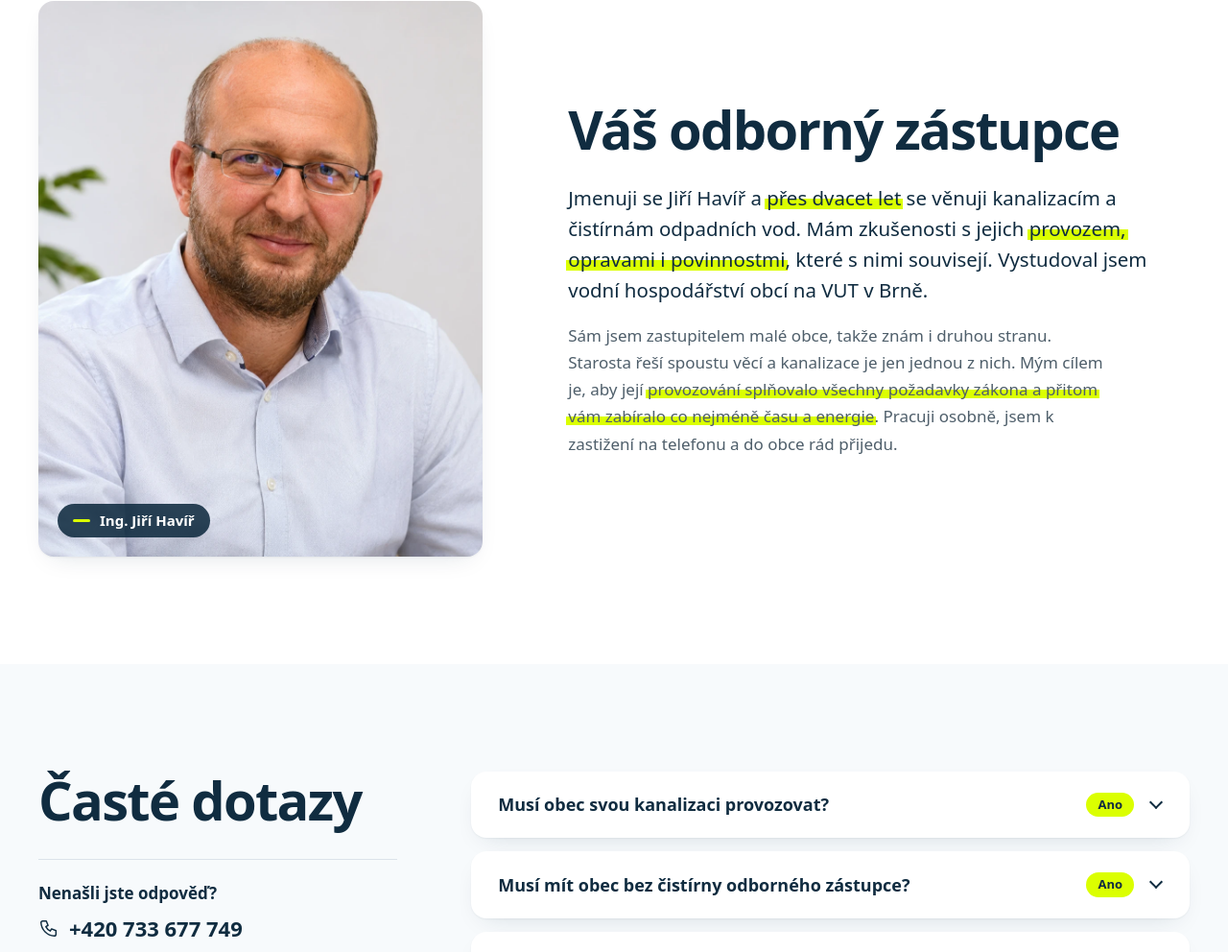
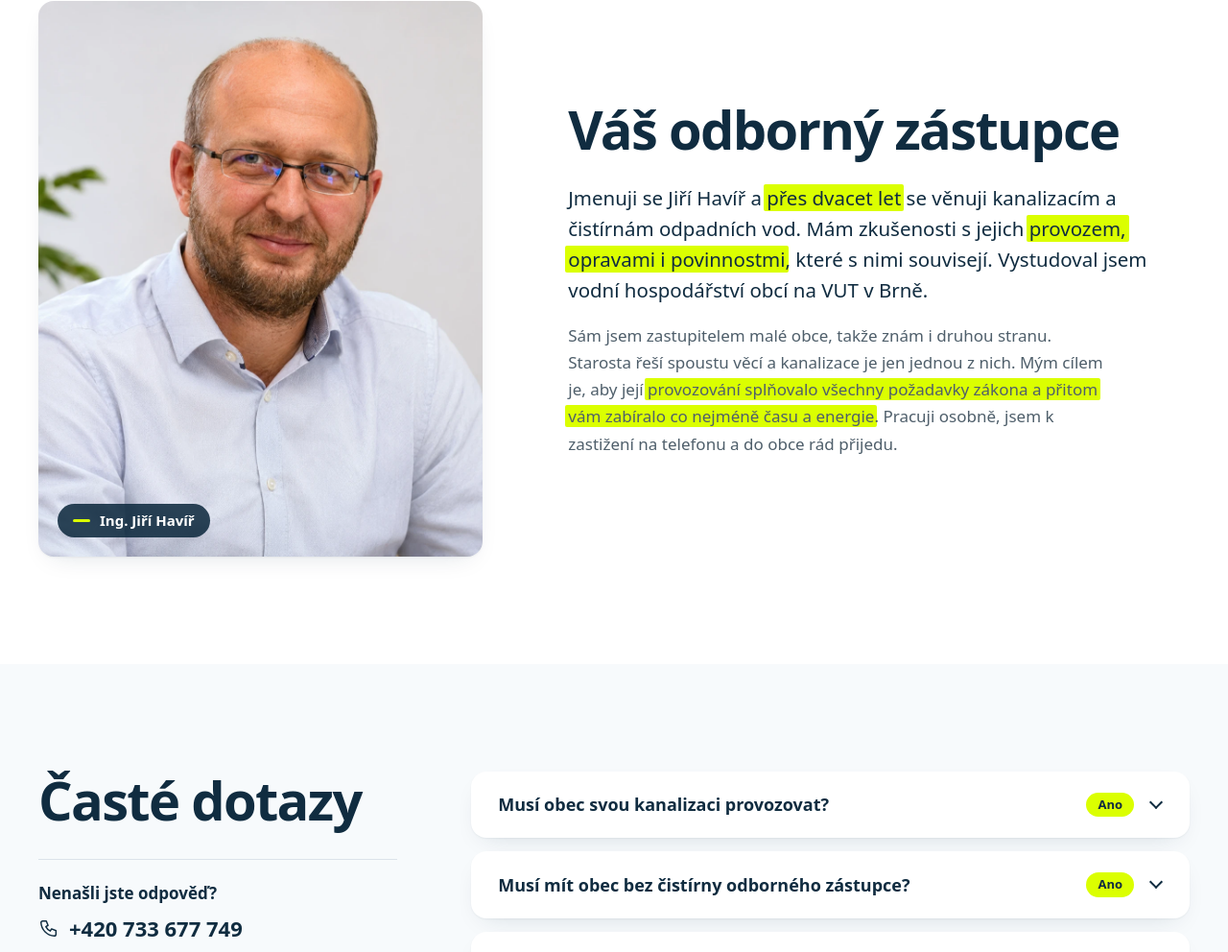
Before and after one commit to jedlicka-design/vodaproobce, an Astro site: page / in a window 1280 px wide. Shown: the part 3769-4761 px from the top of the page at 96% size. Built offline with nearby package versions, Linux system fonts and the light colour scheme; Astro itself is replaced by a stand-in of ours.

Commit message:
Replace hero photo, make About highlight cover full text height
Co-Authored-By: Claude Opus 5.5 <noreply@anthropic.com>

```diff
--- a/src/styles/global.css
+++ b/src/styles/global.css
@@ -285,7 +285,7 @@ p{margin:0}
 .omne__text p:first-of-type{font-size:clamp(19px,1.6vw,22px);line-height:1.55;color:var(--h-navy);font-weight:500}
 .omne__text p+p{margin-top:18px}
 /* zvýrazňovač: limetkový pruh ve spodní části řádku */
-.omne mark{color:inherit;background:linear-gradient(transparent 52%,var(--lime) 52%,var(--lime) 92%,transparent 92%);padding:0 2px;margin:0 -2px;-webkit-box-decoration-break:clone;box-decoration-break:clone}
+.omne mark{color:inherit;background:var(--lime);padding:0 3px;margin:0 -3px;border-radius:2px;-webkit-box-decoration-break:clone;box-decoration-break:clone}
 
 /* Dotazy */
 /* Časté dotazy – vlevo nadpis a kontakt (přichycené), vpravo otázky jako karty s rychlou odpovědí */
```
Also changed, not shown: src/assets/hero-jirka-starosta.webp.
